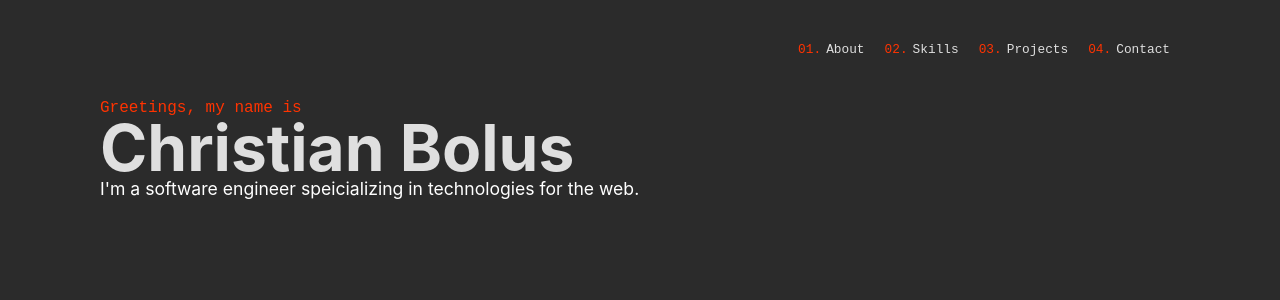
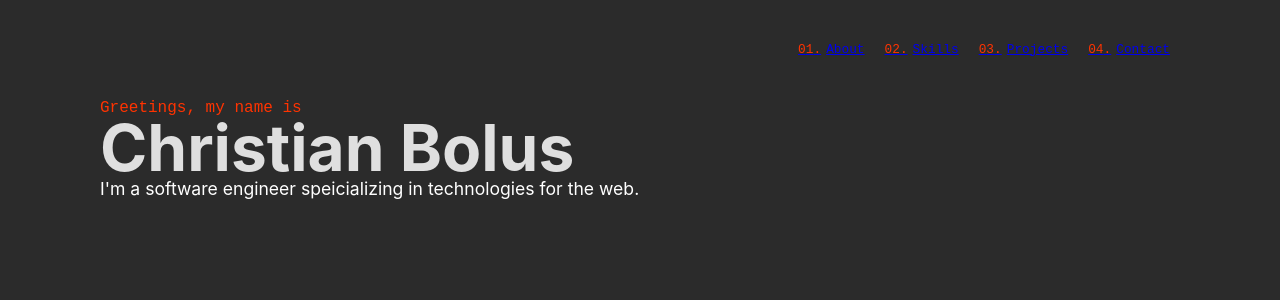
Before and after one commit to christianjbolus/portfolio_v2, a Svelte app: page / in a window 1280 px wide. Shown: the top 300 px of the page. Built offline with nearby package versions, Linux system fonts and the light colour scheme.

Commit message:
Add href attribute to nav-links

```diff
--- a/src/components/NavBar.svelte
+++ b/src/components/NavBar.svelte
@@ -1,10 +1,10 @@
 <div class="container">
   <nav class="navbar">
     <ol class="nav-links">
-      <li class="link"><a>About</a></li>
-      <li class="link"><a>Skills</a></li>
-      <li class="link"><a>Projects</a></li>
-      <li class="link"><a>Contact</a></li>
+      <li class="link"><a href='about'>About</a></li>
+      <li class="link"><a href='skills'>Skills</a></li>
+      <li class="link"><a href='projects'>Projects</a></li>
+      <li class="link"><a href='contact'>Contact</a></li>
     </ol>
   </nav>
 </div>
```
